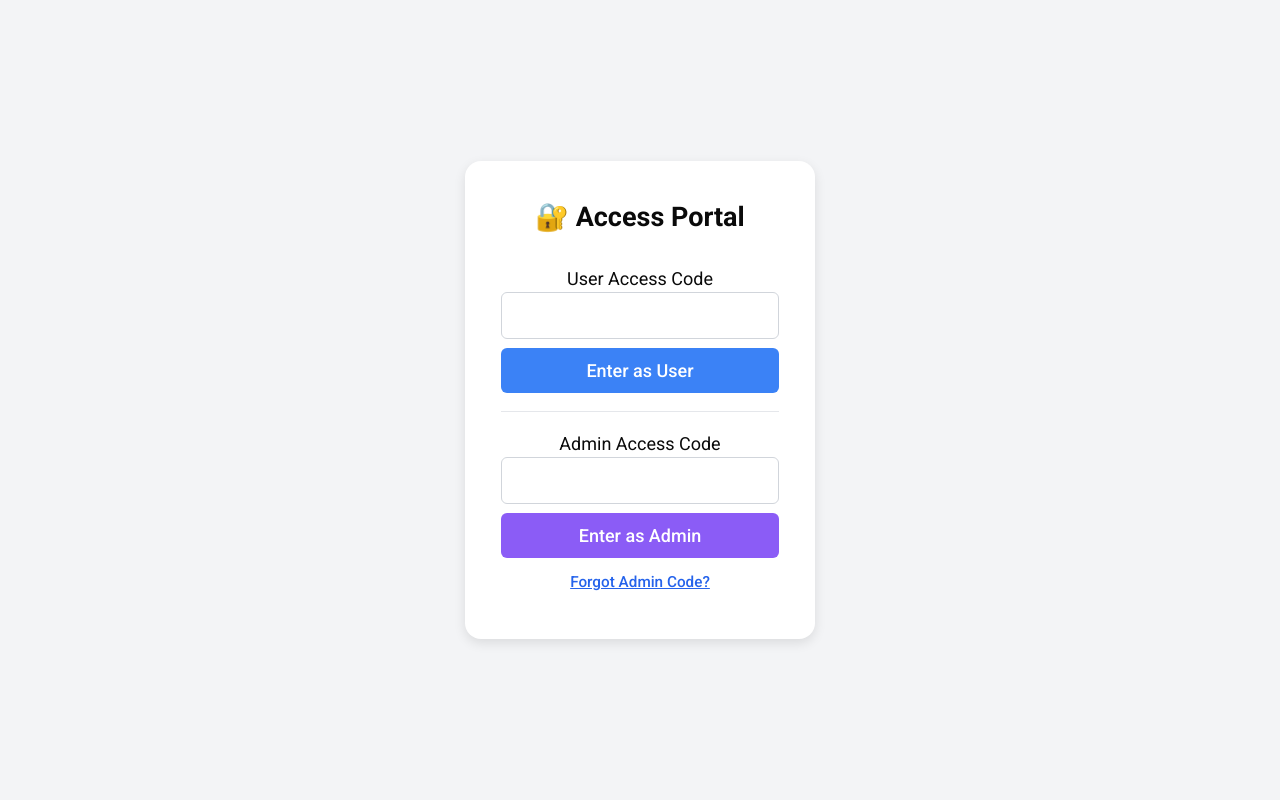
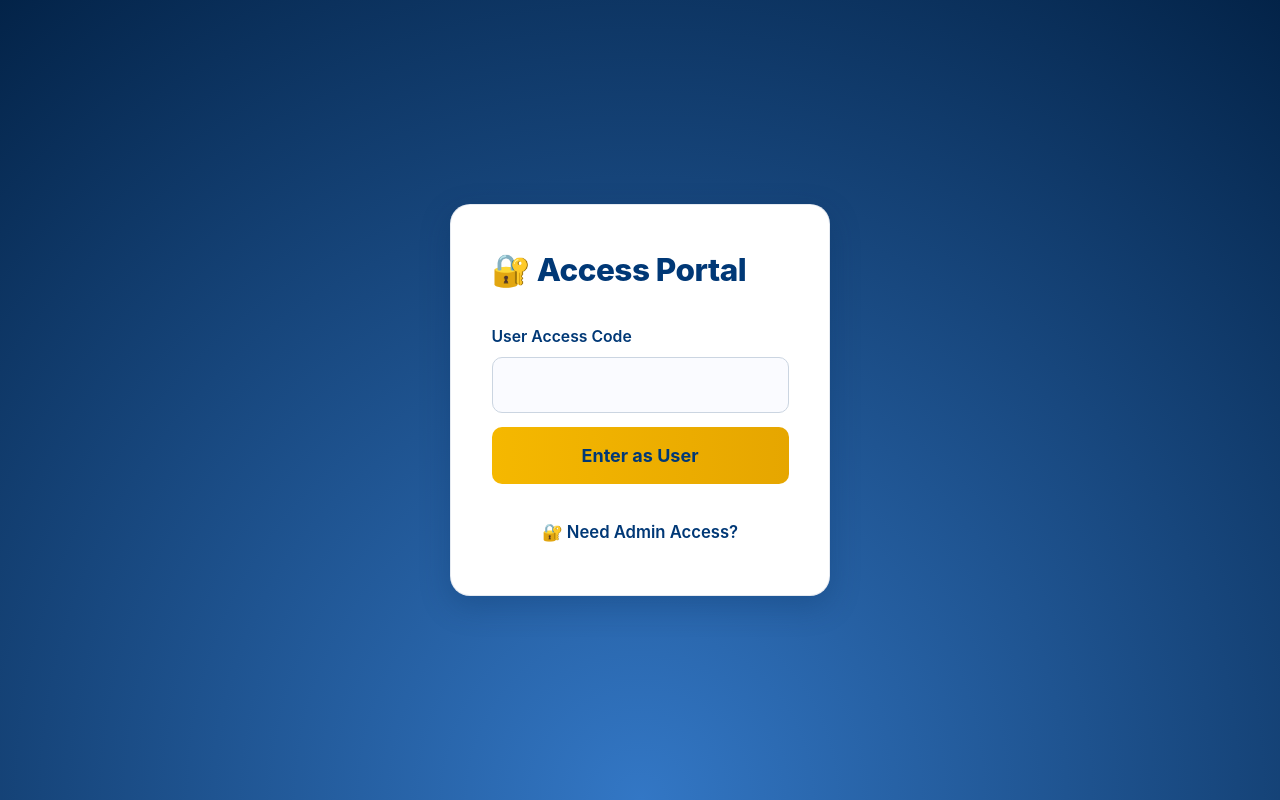
Before and after one commit to mwcyu/ISSP-BCIT-SOHS, a React (Vite) app: page / in a window 1280 px wide. Built offline with nearby package versions, Linux system fonts and the light colour scheme.

Commit message:
placeholder access page design

```diff
--- a/src/components/access/AccessPage.css
+++ b/src/components/access/AccessPage.css
@@ -6,105 +6,178 @@
   flex-direction: column;
   align-items: center;
   justify-content: center;
-  height: 100vh;
-  background-color: #f3f4f6; /* light gray bg */
-  text-align: center;
+  min-height: 100vh;
+  background: radial-gradient(circle at bottom, #3377c5, #032348);
+  font-family: "Inter", system-ui, sans-serif;
+  padding: 1rem;
+  box-sizing: border-box;
 }
 
 /* Main container */
 .access-container {
-  background-color: white;
-  box-shadow: 0 4px 12px rgba(0, 0, 0, 0.1);
-  border-radius: 16px;
-  padding: 2rem;
-  width: 350px;
+  background: white;
+  border-radius: 20px;
+  padding: 2.25rem;
+  width: 100%;
+  max-width: 380px;
+  box-shadow: 0 10px 30px rgba(0, 40, 85, 0.25);
+  border: 1px solid rgba(0, 56, 118, 0.1);
+  position: relative;
+
 }
 
-/* Titles and messages */
+/* Title */
 .access-title {
-  font-size: 1.5rem;
-  font-weight: 600;
-  margin-bottom: 1.5rem;
+  font-size: 1.75rem;
+  font-weight: 800;
+  margin-bottom: 1.75rem;
+  color: #003876;
+  letter-spacing: -0.5px;
 }
 
-.access-message {
-  margin-top: 1.5rem;
-  font-size: 0.9rem;
-  font-weight: 500;
-  color: #374151;
+/* Form label */
+.access-label {
+  display: block;
+  font-size: 0.875rem;
+  font-weight: 600;
+  color: #003876;
+  margin: 0.65rem 0 0.5rem;
+  text-align: left;
 }
 
-/* Input fields */
+/* Input field */
 .access-input {
-  border: 1px solid #d1d5db;
-  border-radius: 6px;
-  padding: 0.5rem 0.75rem;
   width: 100%;
+  padding: 0.75rem 1rem;
+  font-size: 1rem;
+  border: 1px solid #cbd5e1;
+  border-radius: 10px;
+  background: #fafbff;
+  color: #003876;
+  transition: all 0.25s ease;
+  box-sizing: border-box;
+}
+
+.access-input:focus {
+  outline: none;
+  border-color: #F5B800;
+  box-shadow: 0 0 0 3px rgba(245, 184, 0, 0.2);
+}
+
+/* Primary buttons */
+.access-btn {
+  width: 100%;
+  padding: 0.85rem;
+  font-size: 1rem;
+  font-weight: 600;
+  border-radius: 10px;
+  border: none;
+  cursor: pointer;
+  transition: all 0.2s ease;
+  margin-top: 0.75rem;
+}
+
+.access-btn.user,
+.access-btn.admin,
+.access-btn.recovery,
+.access-btn.save-btn {
+  background: linear-gradient(to right, #F5B800, #E6A600);
+  color: #003876;
+  font-weight: 700;
+}
+
+.access-btn.user:hover,
+.access-btn.admin:hover,
+.access-btn.recovery:hover,
+.access-btn.save-btn:hover {
+  background: linear-gradient(to right, #E6A600, #D19400);
+  transform: translateY(-2px);
+  box-shadow: 0 4px 12px rgba(245, 184, 0, 0.3);
+}
+
+/* Text link button */
+.access-btn.text-link {
+  background: none;
+  color: #003876;
+  text-decoration: none;
+  font-weight: 600;
+  font-size: 0.925rem;
+  padding: 0.5rem;
+  margin-top: 0.5rem;
+  display: inline-flex;
+  align-items: center;
+  justify-content: center;
+  width: auto;
+  border-radius: 8px;
+  transition: color 0.2s, background 0.2s;
+}
+
+.access-btn.text-link:hover {
+  color: #F5B800;
+  background: rgba(245, 184, 0, 0.08);
+}
+
+/* Toggle section */
+.admin-toggle-section {
+  margin-top: 1.0rem;
   text-align: center;
 }
 
-/* Buttons */
-.access-btn {
-  margin-top: 0.5rem;
-  padding: 0.5rem 1rem;
-  width: 100%;
-  border-radius: 6px;
-  color: white;
-  font-weight: 500;
-  cursor: pointer;
-  transition: background 0.2s ease;
+/* Admin login section (when expanded) */
+.admin-login-section {
+  margin-top: 1.25rem;
+  padding-top: 1.0rem;
+  border-top: 1px dashed #e2e8f0;
+  animation: fadeIn 0.3s ease;
 }
 
-.access-btn.user {
-  background-color: #3b82f6; /* blue */
-}
-.access-btn.user:hover {
-  background-color: #2563eb;
-}
-
-.access-btn.admin {
-  background-color: #8b5cf6; /* purple */
-}
-.access-btn.admin:hover {
-  background-color: #7c3aed;
-}
-
-.access-btn.recovery {
-  background-color: #10b981; /* green */
-}
-.access-btn.recovery:hover {
-  background-color: #059669;
-}
-
-.access-btn.text-link {
-  background: none;
-  color: #2563eb;
-  text-decoration: underline;
-  font-size: 0.85rem;
-  margin-top: 0.25rem;
-  cursor: pointer;
-  border: none;
+@keyframes fadeIn {
+  from { opacity: 0; transform: translateY(-8px); }
+  to { opacity: 1; transform: translateY(0); }
 }
 
 /* Recovery section */
 .recovery-section {
-  border-top: 1px solid #e5e7eb;
-  padding-top: 1rem;
-  margin-top: 1rem;
+  margin-top: 1.5rem;
+  padding-top: 1.5rem;
+  border-top: 1px solid #edf2f7;
 }
 
 .recovery-reset-section {
+  background: #f9fbfe;
+  border-radius: 14px;
+  padding: 1.5rem;
   margin-top: 1.5rem;
-  background: rgba(0, 62, 107, 0.3);
-  border: 1px solid #004d80;
-  border-radius: 10px;
-  padding: 1rem;
-  text-align: left;
+  border: 1px solid #e6edf5;
 }
 
 .access-subtitle {
-  font-size: 1.1rem;
-  font-weight: 600;
-  color: #ffd700;
-  margin-bottom: 0.5rem;
+  font-size: 1.25rem;
+  font-weight: 700;
+  color: #003876;
+  margin-bottom: 1rem;
+  text-align: center;
 }
+
+/* Message */
+.access-message {
+  margin-top: 1.25rem;
+  font-size: 0.95rem;
+  font-weight: 500;
+  color: #003876;
+  background: #f0f9ff;
+  padding: 0.6rem 1rem;
+  border-radius: 8px;
+  border-left: 3px solid #F5B800;
+}
+
+/* Responsive */
+@media (max-width: 480px) {
+  .access-container {
+    padding: 1.75rem;
+  }
+
+  .access-title {
+    font-size: 1.5rem;
+  }
+}
--- a/src/components/access/AccessPage.tsx
+++ b/src/components/access/AccessPage.tsx
@@ -21,8 +21,8 @@ export default function AccessPage({ onLoginSuccess }: AccessPageProps) {
   const [message, setMessage] = useState("");
   const [showRecoveryPrompt, setShowRecoveryPrompt] = useState(false);
   const [recoveryVerified, setRecoveryVerified] = useState(false);
+  const [showAdminLogin, setShowAdminLogin] = useState(false); // 👈 NEW
 
-  // ✅ User login
   const handleUserLogin = async () => {
     const ok = await verifyUser(userInput);
     if (ok) {
@@ -32,7 +32,6 @@ export default function AccessPage({ onLoginSuccess }: AccessPageProps) {
     }
   };
 
-  // ✅ Admin login
   const handleAdminLogin = async () => {
     const ok = await verifyAdmin(adminInput);
     if (ok) {
@@ -42,7 +41,6 @@ export default function AccessPage({ onLoginSuccess }: AccessPageProps) {
     }
   };
 
-  // ✅ Handle recovery verification
   const handleRecoverySubmit = async () => {
     const ok = await verifyRecovery(recoveryInput);
     if (ok) {
@@ -56,7 +54,6 @@ export default function AccessPage({ onLoginSuccess }: AccessPageProps) {
     }
   };
 
-  // ✅ Handle saving new admin/user codes
   const handleRecoverySave = async () => {
     if (!newAdminCode.trim() || !newUserCode.trim()) {
       setMessage("⚠ Please fill in both new codes.");
@@ -78,14 +75,16 @@ export default function AccessPage({ onLoginSuccess }: AccessPageProps) {
     }
   };
 
+  // Reset message when switching views
+  const clearMessage = () => setMessage("");
+
   return (
     <div className="access-page">
       <div className="access-container">
         <h1 className="access-title">🔐 Access Portal</h1>
 
-        {/* === Normal login section === */}
+        {/* === User Login (always visible) === */}
         {!showRecoveryPrompt && !recoveryVerified && (
-          <>
           <div>
             <label className="access-label">User Access Code</label>
             <input
@@ -98,8 +97,23 @@ export default function AccessPage({ onLoginSuccess }: AccessPageProps) {
               Enter as User
             </button>
           </div>
+        )}
 
-            <div className="recovery-section">
+        {/* === Admin Login Toggle (hidden by default) === */}
+        {/* {!showRecoveryPrompt && !recoveryVerified && (
+          <div className="admin-toggle-section">
+            <button
+              onClick={() => {
+                setShowAdminLogin(!showAdminLogin);
+                clearMessage();
+              }}
+              className="access-btn text-link"
+            >
+              {showAdminLogin ? "▲ Hide Admin Login" : "▼ Show Admin Login"}
+            </button>
+
+            {showAdminLogin && (
+              <div className="admin-login-section">
                 <label className="access-label">Admin Access Code</label>
                 <input
                   type="password"
@@ -113,14 +127,58 @@ export default function AccessPage({ onLoginSuccess }: AccessPageProps) {
 
                 <button
                   onClick={() => setShowRecoveryPrompt(true)}
-                className="access-btn text-link">
+                  className="access-btn text-link"
+                >
                   Forgot Admin Code?
                 </button>
               </div>
-          </>
+            )}
+          </div>
+        )}
+        // Inside your return, replace the admin toggle section with this: */}
+
+        {!showRecoveryPrompt && !recoveryVerified && (
+          <div className="admin-toggle-section">
+            <button
+              onClick={() => {
+                setShowAdminLogin(!showAdminLogin);
+                setMessage("");
+              }}
+              className="access-btn text-link"
+              aria-expanded={showAdminLogin}
+            >
+              {showAdminLogin ? (
+                <>▲ Hide Admin Access</>
+              ) : (
+                <>🔐 Need Admin Access?</>
+              )}
+            </button>
+
+            {showAdminLogin && (
+              <div className="admin-login-section">
+                <label className="access-label">Admin Access Code</label>
+                <input
+                  type="password"
+                  className="access-input"
+                  value={adminInput}
+                  onChange={(e) => setAdminInput(e.target.value)}
+                />
+                <button onClick={handleAdminLogin} className="access-btn admin">
+                  Log In as Admin
+                </button>
+
+                <button
+                  onClick={() => setShowRecoveryPrompt(true)}
+                  className="access-btn text-link"
+                >
+                  🔑 Forgot Admin Code?
+                </button>
+              </div>
+            )}
+          </div>
         )}
 
-        {/* === Step 1: Enter recovery code === */}
+        {/* === Recovery Flow === */}
         {showRecoveryPrompt && !recoveryVerified && (
           <div className="recovery-section">
             <label className="access-label">Enter Recovery Code</label>
@@ -132,7 +190,8 @@ export default function AccessPage({ onLoginSuccess }: AccessPageProps) {
             />
             <button
               onClick={handleRecoverySubmit}
-              className="access-btn recovery">
+              className="access-btn recovery"
+            >
               Verify Recovery Code
             </button>
             <button
@@ -141,14 +200,14 @@ export default function AccessPage({ onLoginSuccess }: AccessPageProps) {
                 setRecoveryInput("");
                 setMessage("");
               }}
-              className="access-btn text-link">
+              className="access-btn text-link"
+            >
               Cancel
             </button>
             {message && <p className="access-message">{message}</p>}
           </div>
         )}
 
-        {/* === Step 2: Reset admin/user codes === */}
         {recoveryVerified && (
           <div className="recovery-reset-section">
             <h3 className="access-subtitle">Reset Access Codes</h3>
@@ -169,9 +228,7 @@ export default function AccessPage({ onLoginSuccess }: AccessPageProps) {
               onChange={(e) => setNewUserCode(e.target.value)}
             />
 
-            <button
-              onClick={handleRecoverySave}
-              className="access-btn save-btn">
+            <button onClick={handleRecoverySave} className="access-btn save-btn">
               💾 Save New Codes
             </button>
 
@@ -184,7 +241,8 @@ export default function AccessPage({ onLoginSuccess }: AccessPageProps) {
                 setNewUserCode("");
                 setMessage("");
               }}
-              className="access-btn text-link">
+              className="access-btn text-link"
+            >
               Cancel
             </button>
 
@@ -192,7 +250,7 @@ export default function AccessPage({ onLoginSuccess }: AccessPageProps) {
           </div>
         )}
 
-        {/* === Global message display === */}
+        {/* Global message (only when not in recovery flow) */}
         {!recoveryVerified && !showRecoveryPrompt && message && (
           <p className="access-message">{message}</p>
         )}
```
Lines whose indentation alone changed are shown as unchanged.
